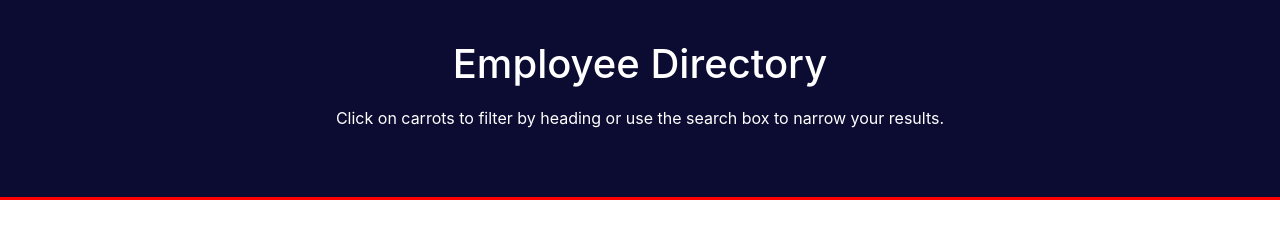
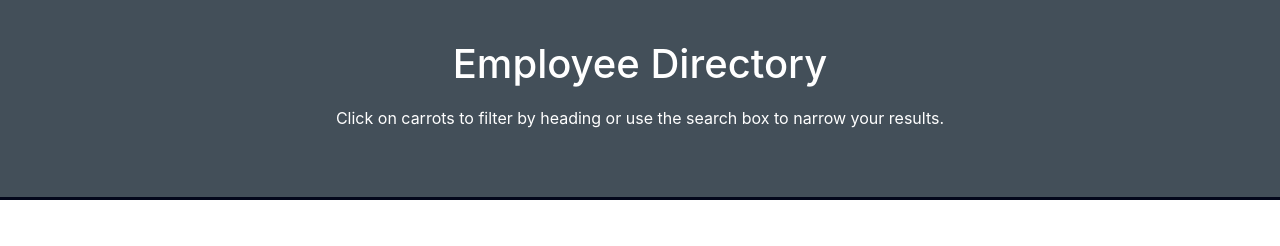
Before and after one commit to ezeume/employee-directory, a React (Create React App) app: page / in a window 1280 px wide. Shown: the top 246 px of the page. Built offline with nearby package versions, Linux system fonts and the light colour scheme; no server answers.

Commit message:
style changes

```diff
--- a/src/components/Header/style.css
+++ b/src/components/Header/style.css
@@ -1,8 +1,8 @@
 .header {
-    background: rgb(12, 12, 51);
+    background: rgba(2, 18, 32, 0.74);
     height: 200px;
     border-bottom: solid;
-    border-color: red;
+    border-color: rgb(3, 7, 27);
 }
 
 .title {
```
